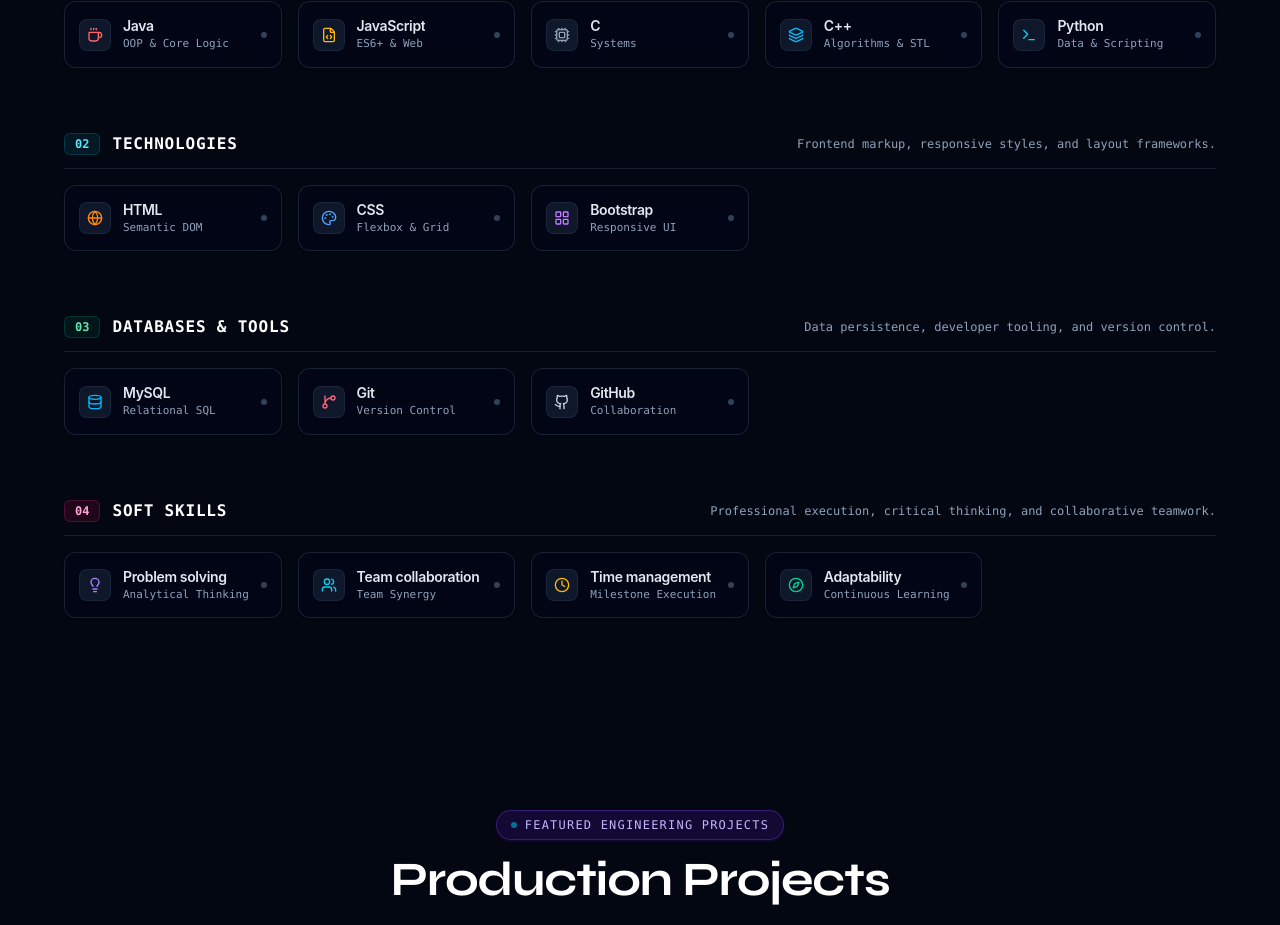
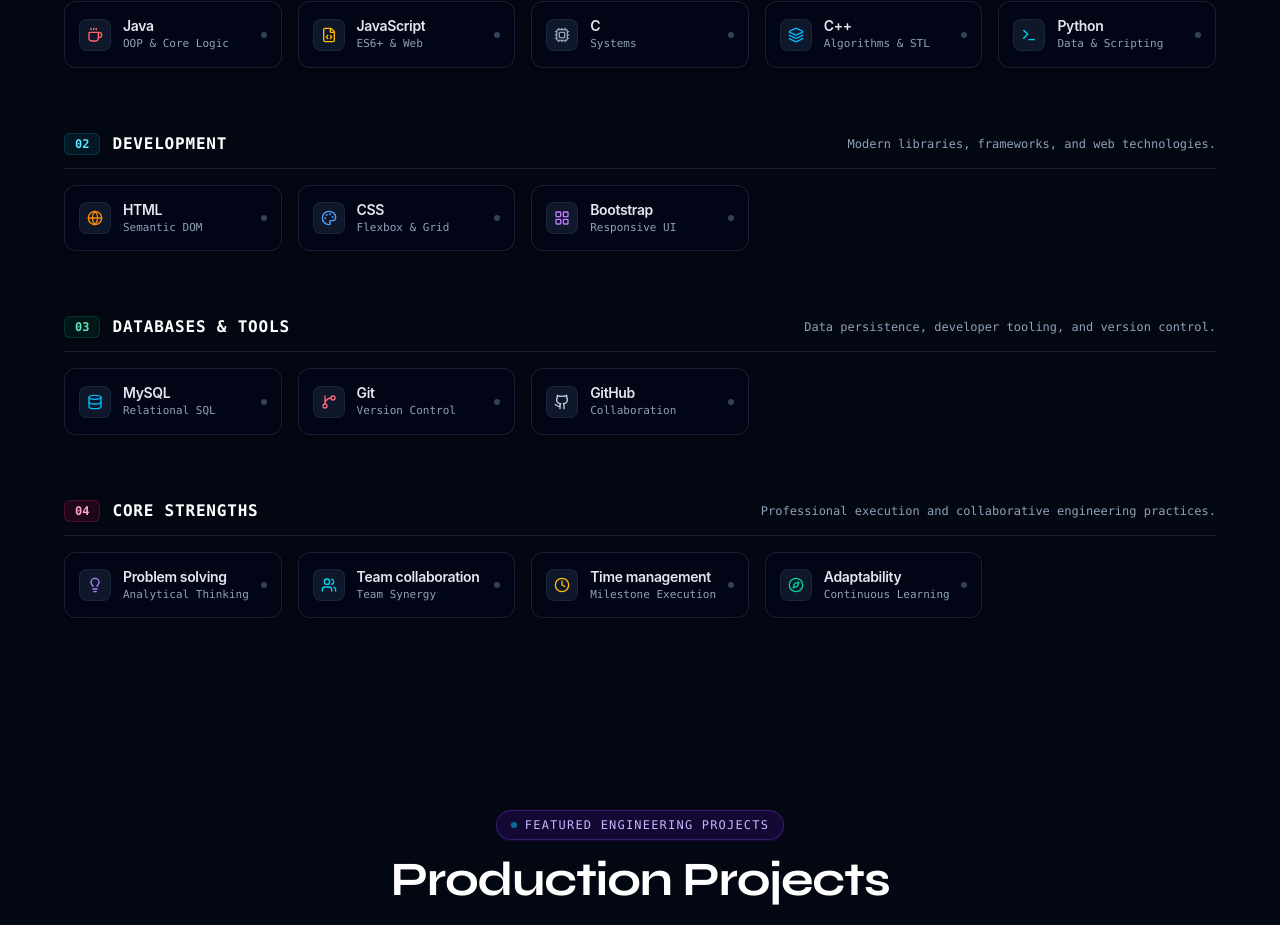
Before and after one commit to bharathvarma403-talent/portfolio, a React (Vite) app: page / in a window 1280 px wide. Shown: the part 4769-5694 px from the top of the page. Built offline with nearby package versions, Linux system fonts and the light colour scheme.

Commit message:
feat: update CV download to latest JPG resume and fix section titles

```diff
--- a/src/components/Navbar.tsx
+++ b/src/components/Navbar.tsx
@@ -92,7 +92,7 @@ export const Navbar: React.FC<NavbarProps> = ({ activeSection }) => {
           <MagneticButton
             as="a"
             href={portfolioData.personal.resumeUrl}
-            download="Pavan_Bharath_Varma_CV.pdf"
+            download="Pavan_Bharath_Varma_CV.jpg"
             target="_blank"
             variant="outline"
             size="sm"
@@ -147,7 +147,7 @@ export const Navbar: React.FC<NavbarProps> = ({ activeSection }) => {
             <div className="pt-4 flex flex-col gap-2.5">
               <a
                 href={portfolioData.personal.resumeUrl}
-                download="Pavan_Bharath_Varma_CV.pdf"
+                download="Pavan_Bharath_Varma_CV.jpg"
                 target="_blank"
                 className="w-full text-center py-2.5 rounded-xl bg-slate-900 border border-slate-700 text-sm font-medium text-slate-200"
               >
--- a/src/data/portfolioData.ts
+++ b/src/data/portfolioData.ts
@@ -81,7 +81,7 @@ export const portfolioData = {
       email: 'mailto:bharathvarma403@gmail.com',
     },
     profilePhoto: '/assets/profile.jpg',
-    resumeUrl: '/assets/Pavan_Bharath_Varma_CV.docx',
+    resumeUrl: '/assets/Pavan_Bharath_Varma_CV.jpg',
   },
 
   skills: {
--- a/src/sections/HeroSection.tsx
+++ b/src/sections/HeroSection.tsx
@@ -66,7 +66,7 @@ export const HeroSection: React.FC = () => {
             <MagneticButton
               as="a"
               href={personal.resumeUrl}
-              download="Pavan_Bharath_Varma_CV.pdf"
+              download="Pavan_Bharath_Varma_CV.jpg"
               target="_blank"
               variant="secondary"
               size="lg"
--- a/src/sections/ResumeSection.tsx
+++ b/src/sections/ResumeSection.tsx
@@ -61,7 +61,7 @@ export const ResumeSection: React.FC = () => {
             <MagneticButton
               as="a"
               href={personal.resumeUrl}
-              download="Pavan_Bharath_Varma_CV.docx"
+              download="Pavan_Bharath_Varma_CV.jpg"
               variant="primary"
               size="lg"
               icon={<Download size={18} />}
--- a/src/sections/SkillsSection.tsx
+++ b/src/sections/SkillsSection.tsx
@@ -107,8 +107,8 @@ export const SkillsSection: React.FC<SkillsSectionProps> = ({ onSkillSelect, sel
     {
       number: '02',
       id: 'technologies',
-      title: 'TECHNOLOGIES',
-      description: 'Frontend markup, responsive styles, and layout frameworks.',
+      title: 'DEVELOPMENT',
+      description: 'Modern libraries, frameworks, and web technologies.',
       badgeStyle: 'text-cyan-300 bg-cyan-950/40 border-cyan-500/20',
       items: techItems,
     },
@@ -123,8 +123,8 @@ export const SkillsSection: React.FC<SkillsSectionProps> = ({ onSkillSelect, sel
     {
       number: '04',
       id: 'soft',
-      title: 'SOFT SKILLS',
-      description: 'Professional execution, critical thinking, and collaborative teamwork.',
+      title: 'CORE STRENGTHS',
+      description: 'Professional execution and collaborative engineering practices.',
       badgeStyle: 'text-pink-300 bg-pink-950/40 border-pink-500/20',
       items: softItems,
     },
```
Also changed, not shown: public/assets/Pavan_Bharath_Varma_CV.jpg (added).
